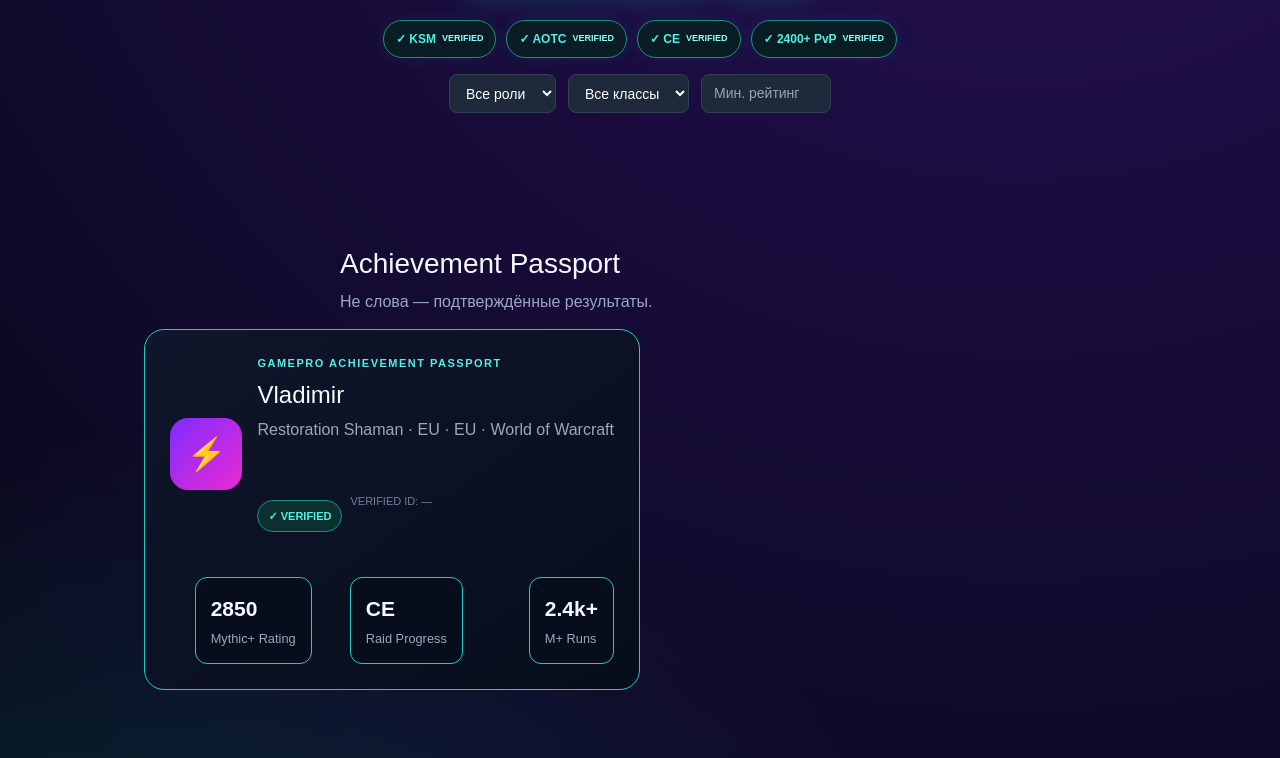
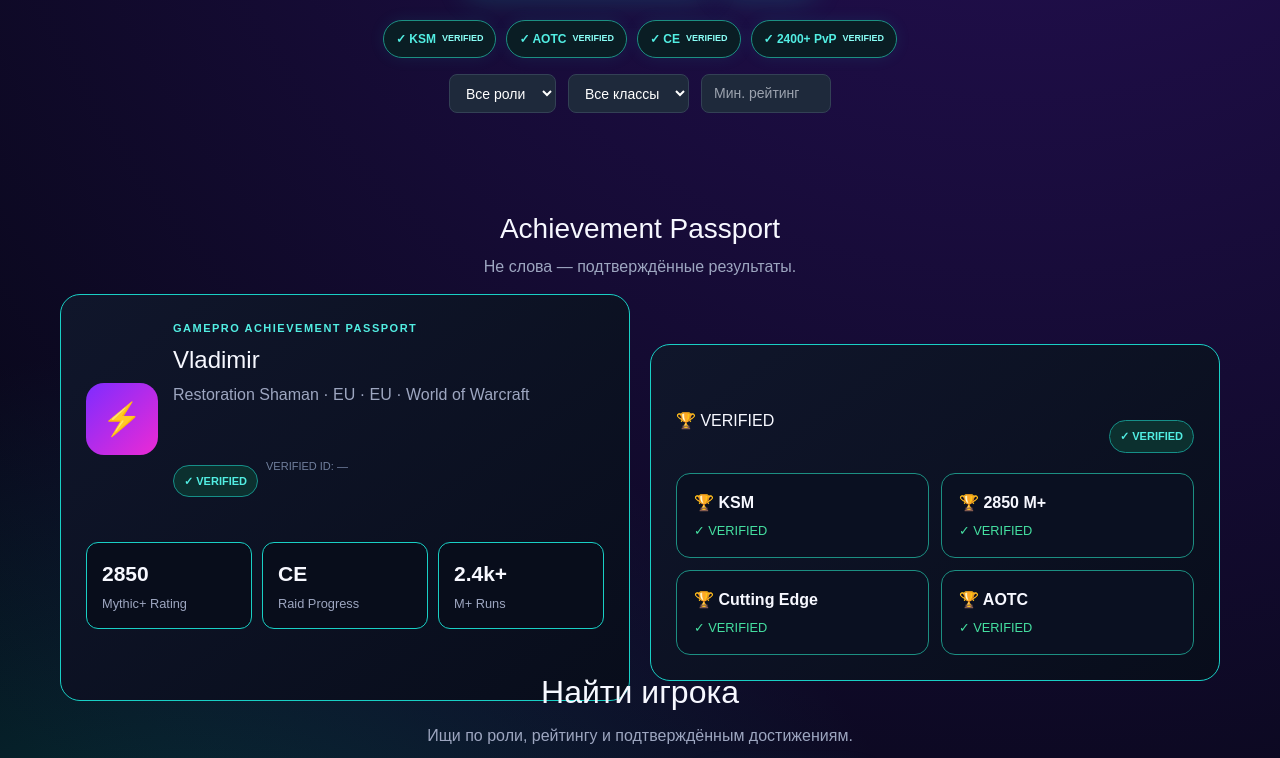
Before and after one commit to vesttrading/gamepro-market, a Next.js app: page / in a window 1280 px wide. Shown: the part 444-1202 px from the top of the page. Built offline with nearby package versions, Linux system fonts and the light colour scheme; no server answers.

Commit message:
Refactor CSS for passport layout and alignment

```diff
--- a/app/globals.css
+++ b/app/globals.css
@@ -61,56 +61,63 @@ div[style*="justifyContent: \"space-between\""] {
   margin: 0 auto 0 auto !important;
 }
 
-/* =======================================================
-   ГЛОБАЛЬНОЕ РАЗВЕДЕНИЕ БЛОКОВ ПАСПОРТА ПО КРАЯМ
+Да/* =======================================================
+   РАЗВОДИМ КАРТОЧКИ В ОДИН РЯД И ВЫРАВНИВАЕМ КОНТЕНТ
    ======================================================= */
 
-/* 1. Главный контейнер паспорта: превращаем в строку и раздвигаем лево/право */
-#passport,
-.passport-container,
-div:has(> #passport) {
+/* 1. Находим самый главный контейнер, в котором лежат обе карточки, и ставим их в ряд */
+main div:has(> div > h1),
+div[class*="container"]:has(h1),
+.flex.flex-col:has(h1) {
     display: flex !important;
-    flex-direction: row !important;       /* Ставим блок Владимира и блок верификаций в одну строку */
-    justify-content: space-between !important; /* Выталкивает левый блок влево, а правый — вправо */
+    flex-direction: row !important;       /* Выстраивает левую и нижнюю карточки в ОДИН ряд */
+    justify-content: center !important;   /* Центрирует всю эту пару на экране */
     align-items: flex-start !important;    /* Выравнивает их по верхнему краю */
+    gap: 32px !important;                 /* Зазор между левой и правой карточками */
     width: 100% !important;
-    max-width: 1200px !important;         /* Ограничиваем максимальную ширину карточки */
-    margin: 0 auto !important;            /* Центрируем всю эту большую конструкцию на экране */
-    gap: 40px !important;                 /* Расстояние между левым и правым блоком */
-    box-sizing: border-box !important;
+    max-width: 1400px !important;
+    margin: 0 auto !important;
 }
 
-/* 2. ЛЕВЫЙ БЛОК (Иконка, Vladimir, Рейтинги 2850, CE) */
-#passport > div:first-child,
-.sectionHead {
+/* 2. ЛЕВАЯ КАРТОЧКА (Блок Владимира) */
+main div:has(> h1),
+div[class*="card"]:has(h1) {
     display: flex !important;
-    flex-direction: column !important;    /* Элементы внутри левой части идут сверху вниз */
-    align-items: flex-start !important;   /* Прижимаем Vladimir и его кнопку VERIFIED влево */
+    flex-direction: column !important;
+    align-items: flex-start !important;   /* Сдвигает имя Vladimir и его кнопку VERIFIED влево */
     text-align: left !important;
-    width: 50% !important;                /* Отдаем левой части половину ширины */
+    min-width: 450px !important;          /* Удерживаем ширину карточки */
 }
 
-/* Принудительно выравниваем текст и левую кнопку по левому краю */
-#passport > div:first-child h1,
-#passport > div:first-child p,
-#passport > div:first-child button {
+/* Принудительно прижимаем имя, текст и маленькую кнопку влево внутри левой карточки */
+main div:has(> h1) h1,
+main div:has(> h1) p,
+main div:has(> h1) button {
     text-align: left !important;
     margin-left: 0 !important;
     margin-right: auto !important;
 }
 
-/* 3. ПРАВЫЙ БЛОК (Большая панель VERIFIED, KSM, AOTC) */
-#passport > div:last-child,
-div:has(> .verified-badge) {
+/* Принудительно держим три плитки рейтинга по центру внутри левой карточки */
+main div:has(> h1) div[class*="grid"] {
+    justify-content: center !important;
+    margin-left: auto !important;
+    margin-right: auto !important;
+    width: 100% !important;
+}
+
+/* 3. ПРАВАЯ КАРТОЧКА (Блок с галочками KSM, AOTC...) */
+main div:has(> div > button[class*="verified"]),
+div[class*="card"]:has(button[class*="verified"]) {
     display: flex !important;
     flex-direction: column !important;
-    align-items: flex-end !important;     /* Прижимаем весь блок и галочки к правому краю */
-    width: 50% !important;                /* Отдаем правой части вторую половину */
+    align-items: flex-end !important;     /* Сдвигает правый VERIFIED в самый правый край */
+    min-width: 450px !important;          /* Удерживаем ширину карточки */
 }
 
-/* Принудительно выравниваем карточки внутри правого блока по правому краю */
-#passport > div:last-child div,
-#passport > div:last-child button {
+/* Принудительно выталкиваем кнопки внутри правой карточки к правому краю */
+main div:has(> div > button[class*="verified"]) button,
+main div:has(> div > button[class*="verified"]) div {
     margin-right: 0 !important;
     margin-left: auto !important;
 }
```
